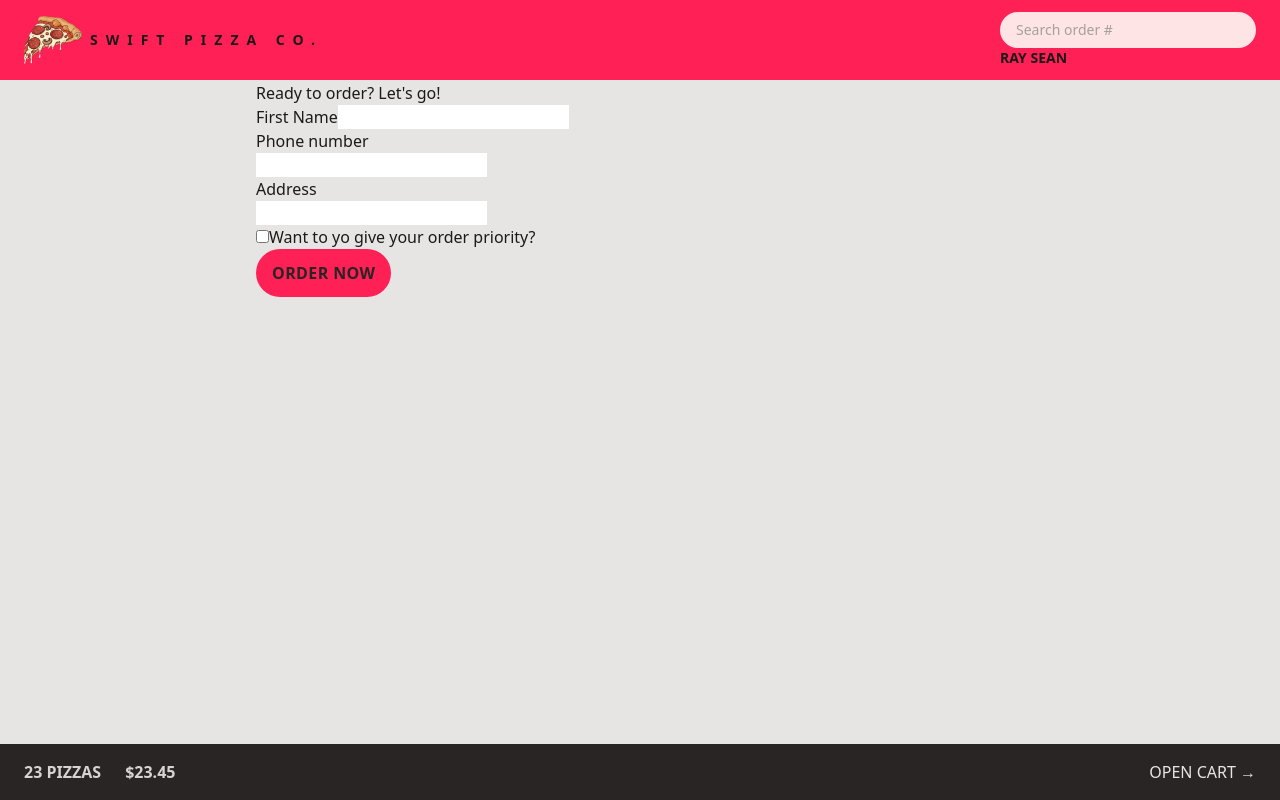
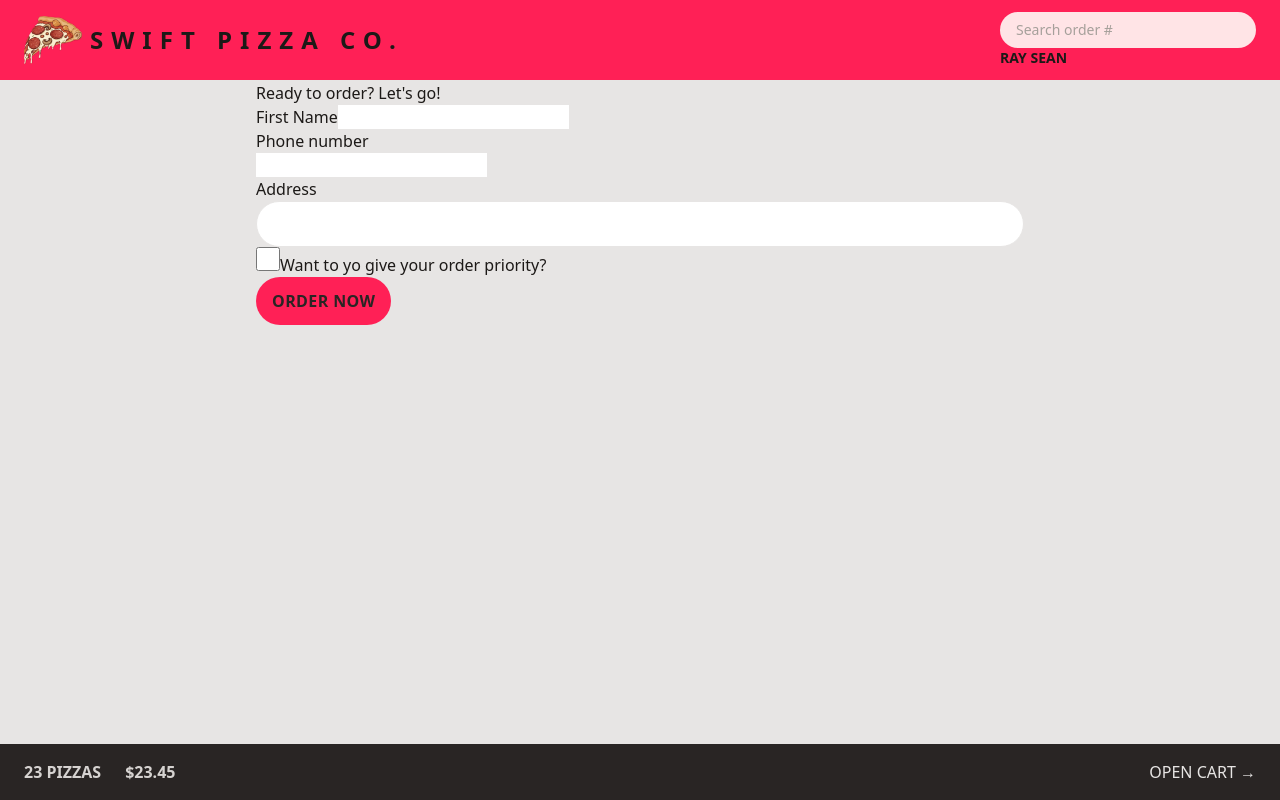
Before and after one commit to enochrx/fast-pizza-app, a React (Vite) app: page /order/new in a window 1280 px wide. Built offline with nearby package versions, Linux system fonts and the light colour scheme.

Commit message:
styled form

```diff
--- a/src/features/order/CreateOrder.jsx
+++ b/src/features/order/CreateOrder.jsx
@@ -62,7 +62,12 @@ function CreateOrder() {
         <div>
           <label>Address</label>
           <div>
-            <input className="bg-white" type="text" name="address" required />
+            <input
+              className="w-full rounded-full border border-stone-200 bg-white px-4 py-2 text-sm transition-all duration-300 placeholder:text-stone-400 focus:ring focus:ring-rose-400 focus:outline-none md:px-6 md:py-3"
+              type="text"
+              name="address"
+              required
+            />
           </div>
         </div>
 
@@ -71,6 +76,7 @@ function CreateOrder() {
             type="checkbox"
             name="priority"
             id="priority"
+            className="h-6 w-6 accent-rose-500 focus:ring focus:ring-rose-500 focus:ring-offset-2 focus:outline-none"
             // value={withPriority}
             // onChange={(e) => setWithPriority(e.target.checked)}
           />
--- a/src/features/order/SearchOrder.jsx
+++ b/src/features/order/SearchOrder.jsx
@@ -14,7 +14,7 @@ const SearchOrder = () => {
   return (
     <form onSubmit={handleSubmit}>
       <input
-        className="focus:ring-opacity-50 w-36 rounded-full bg-rose-100 px-4 py-2 text-sm transition-all duration-300 placeholder:text-stone-400 focus:w-72 focus:ring focus:ring-rose-800 focus:outline-none sm:w-64"
+        className="focus:ring-opacity-50 w-36 rounded-full bg-rose-100 px-4 py-2 text-sm transition-all duration-300 placeholder:text-stone-400 focus:ring focus:ring-rose-800 focus:outline-none sm:w-64 sm:focus:w-72"
         placeholder="Search order #"
         value={query}
         onChange={(e) => setQuery(e.target.value)}
--- a/src/ui/Header.jsx
+++ b/src/ui/Header.jsx
@@ -6,7 +6,7 @@ const Header = () => {
   return (
     <header className="flex items-center justify-between border-b border-stone-200 bg-rose-500 px-4 uppercase sm:px-6 sm:text-sm">
       <Link
-        className="font-extrabold tracking-[0.25rem] sm:tracking-[0.5rem]"
+        className="text-2xl font-bold tracking-[0.25rem] sm:tracking-[0.5rem]"
         to="/"
       >
         <div className="inline-flex items-center justify-between gap-2 py-4">
```
